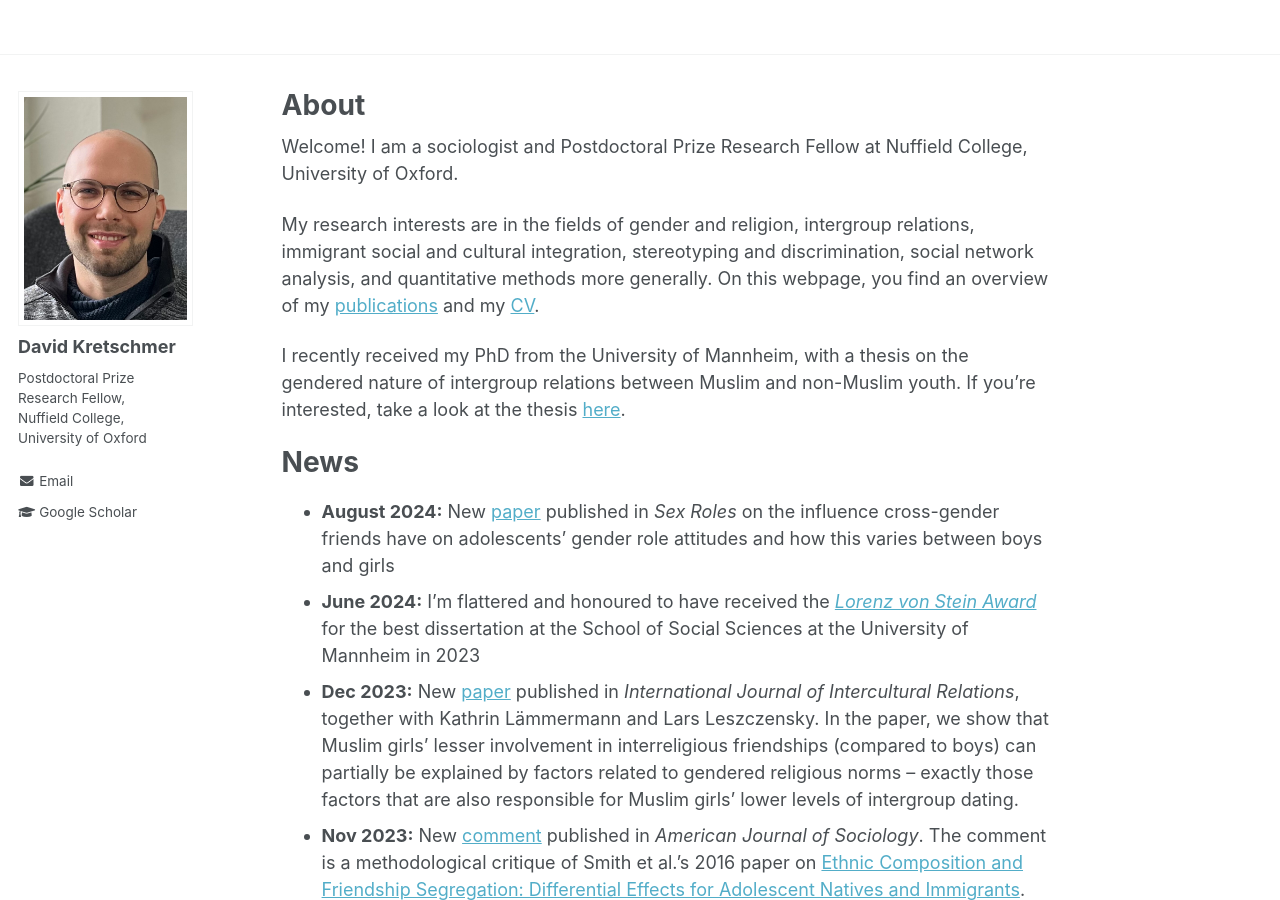
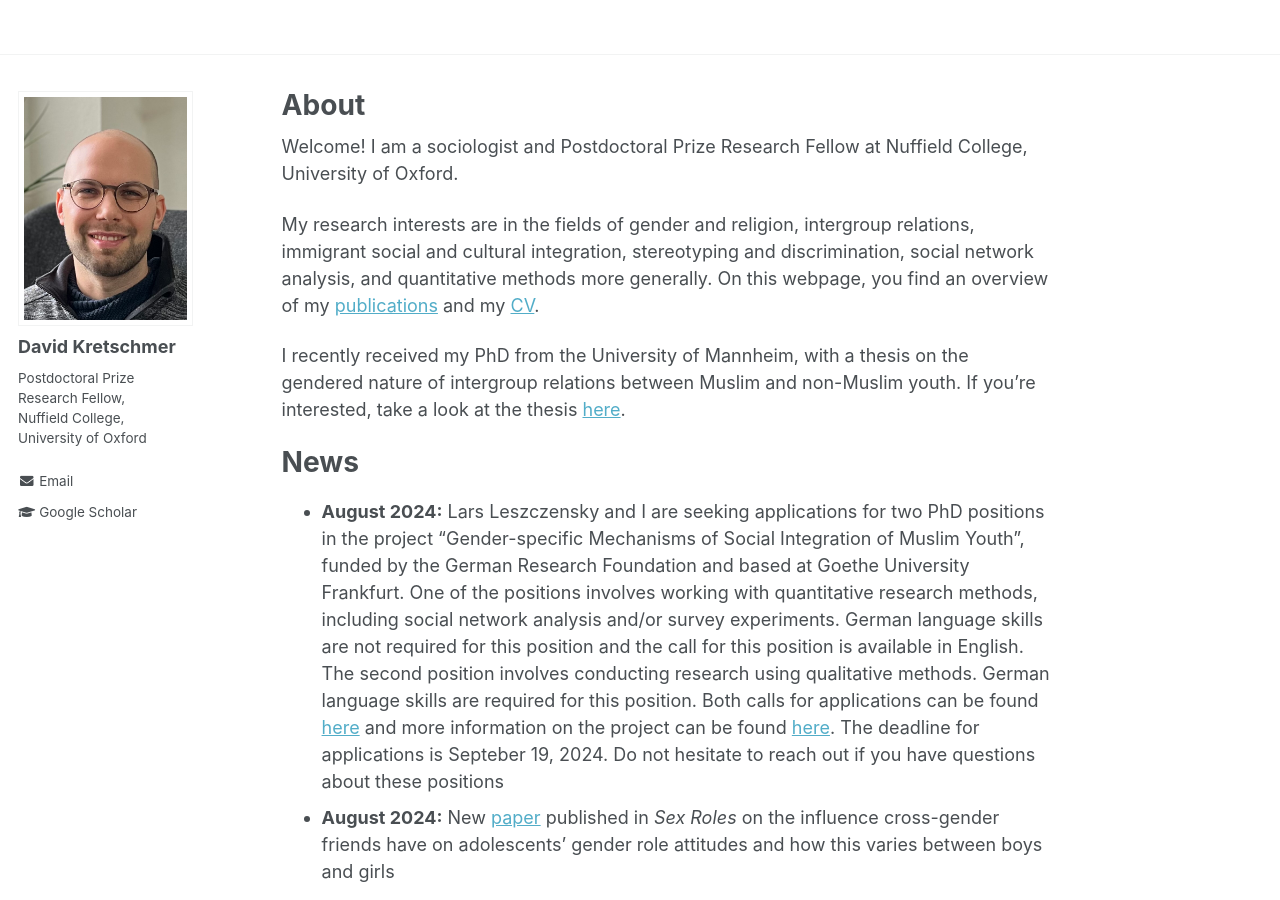
Before and after one commit to DavidKretschmer/davidkretschmer.github.io, a Jekyll site: the page built from _pages/about.md, in a window 1280 px wide and 900 px high. Built offline with Jekyll 4.4.1, drawn with Linux system fonts in a browser that asks for light colours.

Commit message:
Add applications

```diff
--- a/_pages/about.md
+++ b/_pages/about.md
@@ -20,6 +20,7 @@ I recently received my PhD from the University of Mannheim, with a thesis on the
 News
 ======
 
+- **August 2024:** Lars Leszczensky and I are seeking applications for two PhD positions in the project “Gender-specific Mechanisms of Social Integration of Muslim Youth”, funded by the German Research Foundation and based at Goethe University Frankfurt. One of the positions involves working with quantitative research methods, including social network analysis and/or survey experiments. German language skills are not required for this position and the call for this position is available in English. The second position involves conducting research using qualitative methods. German language skills are required for this position. Both calls for applications can be found [here](https://www.uni-frankfurt.de/48794784/FB03___Gesellschaftswissenschaften) and more information on the project can be found [here](https://www.goethe-university-frankfurt.de/156008984/Gendered_mechanisms_of_social_integration_among_Muslim_youth__German_Research_Foundation__DFG?locale=en). The deadline for applications is Septeber 19, 2024. Do not hesitate to reach out if you have questions about these positions
 - **August 2024:** New [paper](https://link.springer.com/article/10.1007/s11199-024-01505-x) published in _Sex Roles_ on the influence cross-gender friends have on adolescents' gender role attitudes and how this varies between boys and girls
 - **June 2024:** I'm flattered and honoured to have received the [_Lorenz von Stein Award_](https://www.mzes.uni-mannheim.de/d7/en/news/items/former-mzes-employee-david-kretschmer-receives-the-prestigious-lorenz-von-stein-award) for the best dissertation at the School of Social Sciences at the University of Mannheim in 2023
 - **Dec 2023:** New [paper](https://www.sciencedirect.com/science/article/pii/S0147176723001670) published in _International Journal of Intercultural Relations_, together with Kathrin Lämmermann and Lars Leszczensky. In the paper, we show that Muslim girls' lesser involvement in interreligious friendships (compared to boys) can partially be explained by factors related to gendered religious norms -- exactly those factors that are also responsible for Muslim girls' lower levels of intergroup dating.
```
Also changed, not shown: 1 other file.
